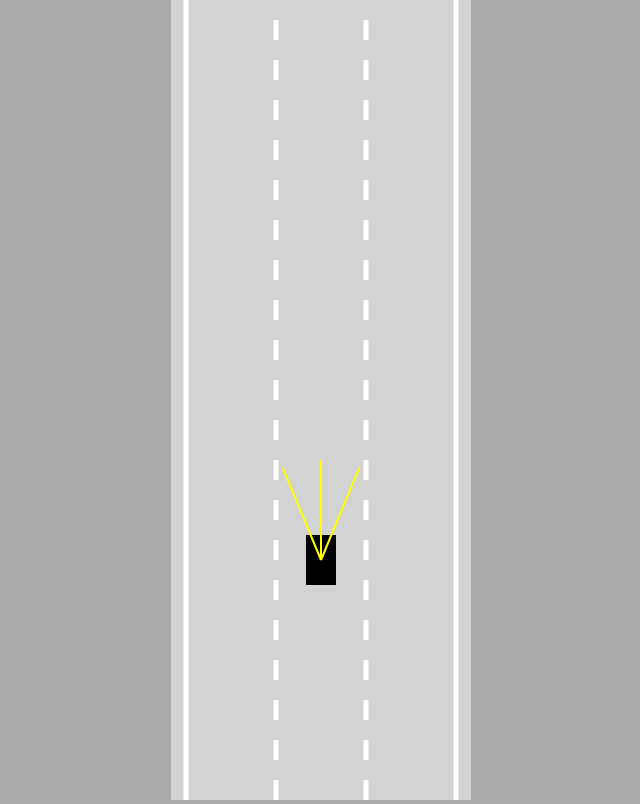
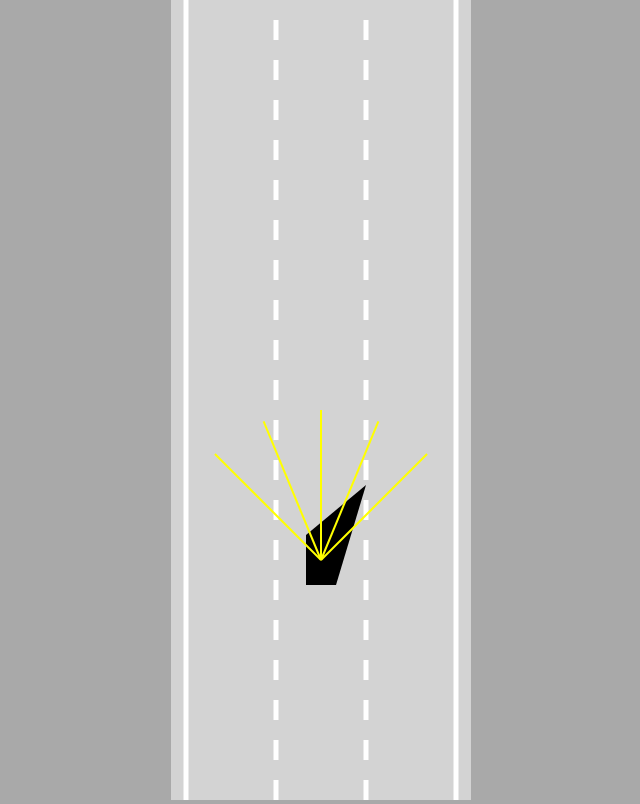
Before and after one commit to steriling/Self_driving_car, a plain HTML site: page index.html in a window 1280 px wide. Shown: the whole page, without its empty margins (319-959 px from the left). Drawn offline with Linux system fonts and the light colour scheme.

Commit message:
added colision detection for the car

```diff
--- a/car.js
+++ b/car.js
@@ -10,15 +10,51 @@ class Car{
         this.maxSpeed=3;
         this.friction=0.05;
         this.angle=0;
+        this.damaged=false;
 
 
         this.sensor=new Sensor(this);
         this.controls=new Controls();
     }
 
-    update(){
+    update(roadBorders){
         this.#move();
-        this.sensor.update();
+        this.polygon=this.#createPolygon();
+        this.damaged=this.#assessDamage(roadBorders);
+        this.sensor.update(roadBorders);
+    }
+
+    #assessDamage(roadBorders){
+        for(let i=0;i<roadBorders.length;i++){
+            if(polysIntersect(this.polygon,roadBorders[i])){
+                return true;
+            }
+        }
+        return false;
+    }
+
+    #createPolygon(){
+        const points=[];
+        const rad=Math.hypot(this.width,this.height)/2;
+        const alpha=Math.atan2(this.width,this.height);
+        points.push({
+            x:this.x-Math.sin(this.angle-alpha)*rad*3,
+            y:this.y-Math.cos(this.angle-alpha)*rad*3
+        });
+        points.push({
+            x:this.x-Math.sin(this.angle+alpha)*rad,
+            y:this.y-Math.cos(this.angle+alpha)*rad
+        });
+        points.push({
+            x:this.x-Math.sin(Math.PI+this.angle-alpha)*rad,
+            y:this.y-Math.cos(Math.PI+this.angle-alpha)*rad
+        });
+        points.push({
+            x:this.x-Math.sin(Math.PI+this.angle+alpha)*rad,
+            y:this.y-Math.cos(Math.PI+this.angle+alpha)*rad
+        });
+        return points;
+
     }
 
     #move(){
@@ -64,20 +100,17 @@ class Car{
         this.y-=this.speed;
     }
     draw(ctx){
-        ctx.save()
-        ctx.translate(this.x,this.y);
-        ctx.rotate(-this.angle);
-
+        if(this.damaged){
+            ctx.fillStyle="gray";
+        }else{
+            ctx.fillStyle="black";
+        }
         ctx.beginPath();
-        ctx.rect(
-            -this.width/2,
-            -this.height/2,
-            this.width,
-            this.height
-        );
+        ctx.moveTo(this.polygon[0].x,this.polygon[0].y);
+        for(let i=1;i<this.polygon.length;i++){
+            ctx.lineTo(this.polygon[i].x,this.polygon[i].y);
+        }
         ctx.fill();
-
-        ctx.restore();
 
         this.sensor.draw(ctx);
     }
--- a/main.js
+++ b/main.js
@@ -10,7 +10,7 @@
 animate();
 
 function animate(){
-    car.update();
+    car.update(road.borders);
 
     canvas.height=window.innerHeight;
 
--- a/sensor.js
+++ b/sensor.js
@@ -1,39 +1,48 @@
-//import mod = require('modname');
 class Sensor{
     constructor(car){
         this.car=car;
-        this.rayCount=3;
-        this.rayLength=100;
-        this.raySpread=Math.PI/4;
+        this.rayCount=5;
+        this.rayLength=150;
+        this.raySpread=Math.PI/2;
 
         this.rays=[];
+        this.readings=[];
     }
 
-    update(){
+    update(roadBorders){
         this.#castRays();
+        this.readings=[];
+        for(let i=0;i<this.rays.length;i++){
+            this.readings.push(
+                this.#getReading(this.rays[i],roadBorders)
+            );
+        }
     }
 
-    // #castRays(){
-    //     this.rays=[];
-    //     for(let i=0;i<this.rayCount;i++){
-    //         const rayAngle=lerp(
-    //             this.raySpread/2,
-    //             -this.raySpread/2,
-    //             //this.rayCount==1?0.5:
-    //             i/(this.rayCount-1)
-    //         )+this.car.angle;
+    #getReading(ray,roadBorders){
+        let touches=[];
 
-    //         const start={x:this.car.x, y:this.car.y};
-    //         const end={
-    //             x:this.car.x-
-    //                 Math.sin(rayAngle)*this.rayLength,
-    //             y:this.car.y-
-    //                 Math.cos(rayAngle)*this.rayLength
-    //         };
-    //         //this.rays.push([start,end]);
-    //     }
+        for(let i=0;i<roadBorders.length;i++){
+            const touch=getIntersection(
+                ray[0],
+                ray[1],
+                roadBorders[i][0],
+                roadBorders[i][1]
+            );
+            if(touch){
+                touches.push(touch);
+            }
+        }
 
-    // }
+        if(touches.length==0){
+            return null;
+        }else{
+            const offsets=touches.map(e=>e.offset);
+            const minOffset=Math.min(...offsets);
+            return touches.find(e=>e.offset==minOffset);
+        }
+    }
+
     #castRays(){
         this.rays=[];
         for(let i=0;i<this.rayCount;i++){
@@ -56,6 +65,11 @@ class Sensor{
 
     draw(ctx){
         for(let i=0;i<this.rayCount;i++){
+            let end=this.rays[i][1];
+            if(this.readings[i]){
+                end=this.readings[i];
+            }
+
             ctx.beginPath();
             ctx.lineWidth=2;
             ctx.strokeStyle="yellow";
@@ -64,8 +78,21 @@ class Sensor{
                 this.rays[i][0].y
             );
             ctx.lineTo(
+                end.x,
+                end.y
+            );
+            ctx.stroke();
+
+            ctx.beginPath();
+            ctx.lineWidth=2;
+            ctx.strokeStyle="black";
+            ctx.moveTo(
                 this.rays[i][1].x,
                 this.rays[i][1].y
+            );
+            ctx.lineTo(
+                end.x,
+                end.y
             );
             ctx.stroke();
         }
--- a/utils.js
+++ b/utils.js
@@ -21,3 +21,20 @@ function getIntersection(A,B,C,D){
 
     return null;
 }
+
+function polysIntersect(poly1, poly2){
+    for(let i=0;i<poly1.length;i++){
+        for(let j=0;j<poly2.length;j++){
+            const touch=getIntersection(
+                poly1[i],
+                poly1[(i+1)%poly1.length],
+                poly2[j],
+                poly2[(j+1)%poly2.length]
+            );
+            if(touch){
+                return true;
+            }
+        }
+    }
+    return false;
+}
```
Also changed, not shown: index.html (+0 -1 lines).
